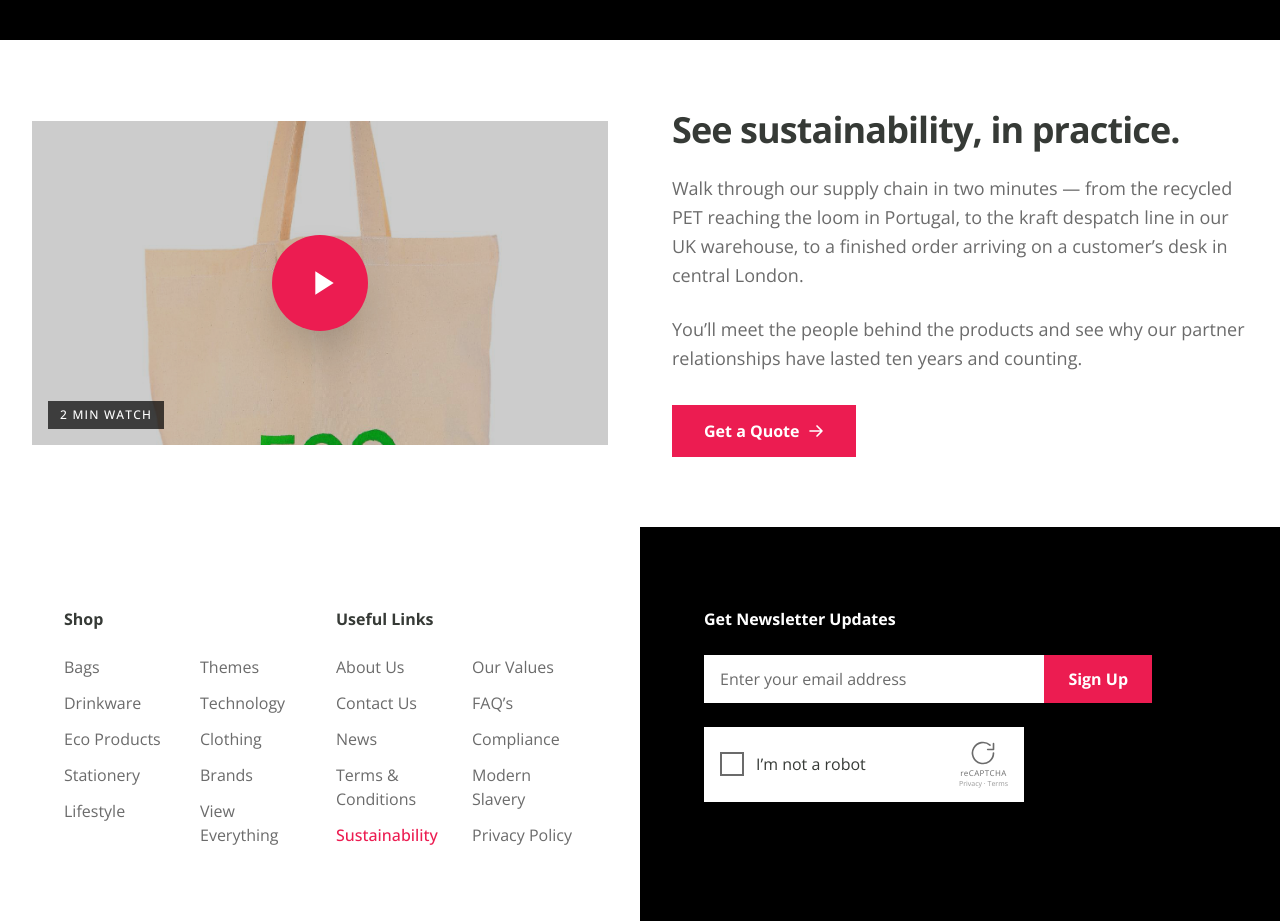
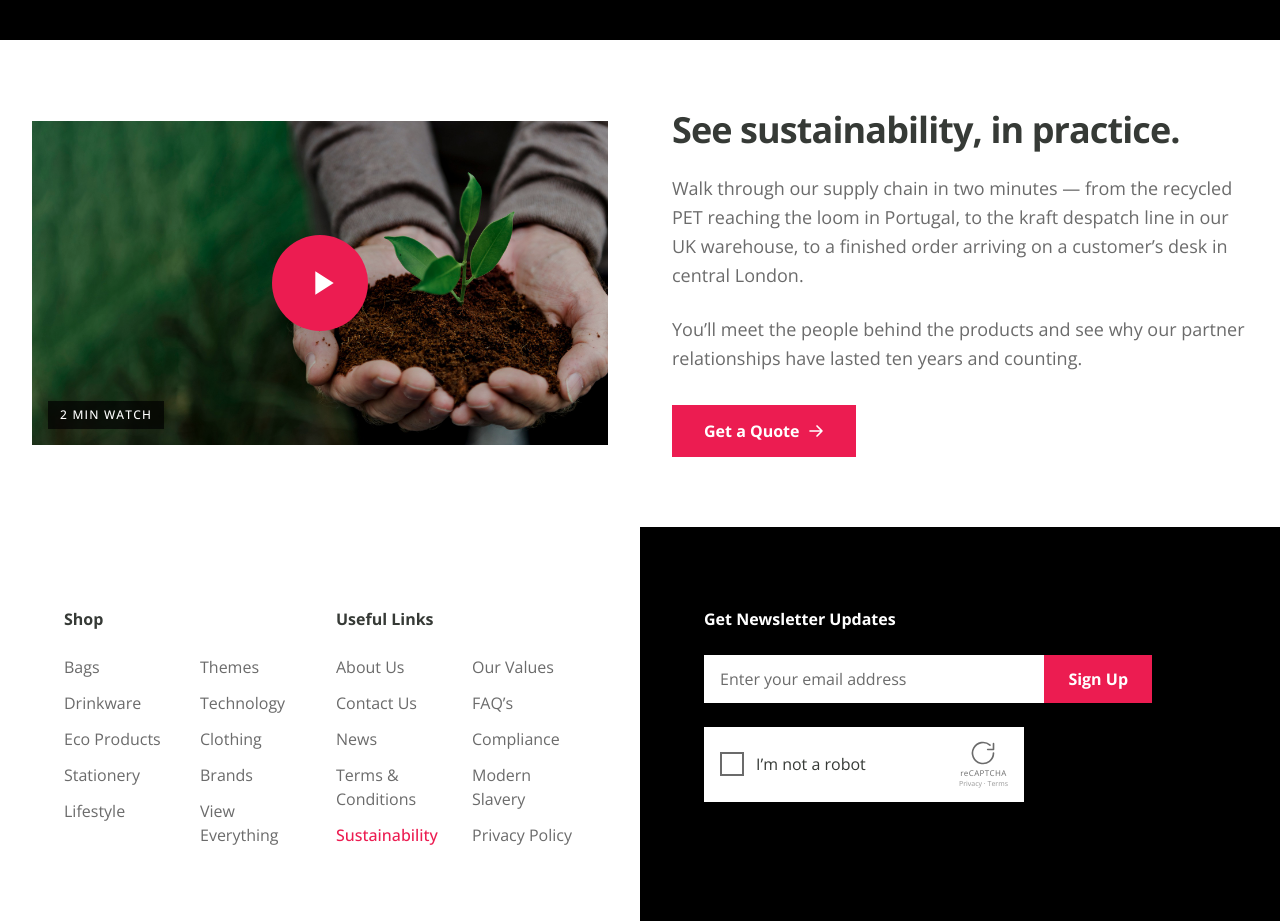
Before and after one commit to biztechdesign/Promo-Brands, a plain HTML site: page sustainability.html in a window 1280 px wide. Shown: the part 1080-2001 px from the top of the page. Drawn offline with nearby package versions, Linux system fonts and the light colour scheme.

Commit message:
Use sustain.jpg as video background in sustainability page

```diff
--- a/sustainability.html
+++ b/sustainability.html
@@ -372,7 +372,7 @@
       <div class="relative aspect-video overflow-hidden bg-black group">
         <!-- Replace src with your YouTube/Vimeo embed URL when available.
              Poster image + play button shown until then. -->
-        <img src="images/image1.jpg"
+        <img src="images/sustain.jpg"
              alt="Inside our supply chain — sustainability story video"
              class="absolute inset-0 w-full h-full object-cover opacity-80 transition duration-500 group-hover:opacity-70" />
         <button type="button"
```
Also changed, not shown: images/sustain.jpg (added).
